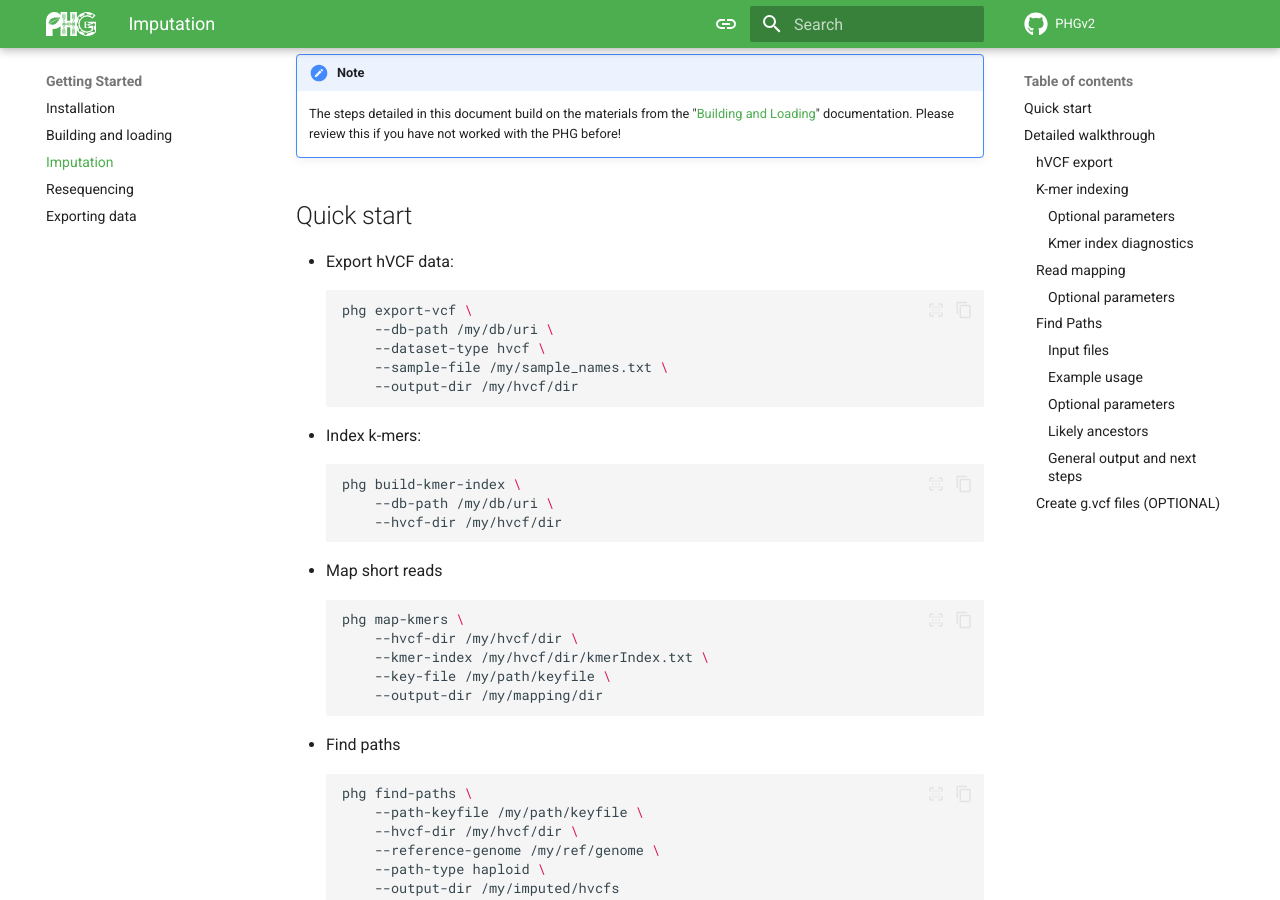
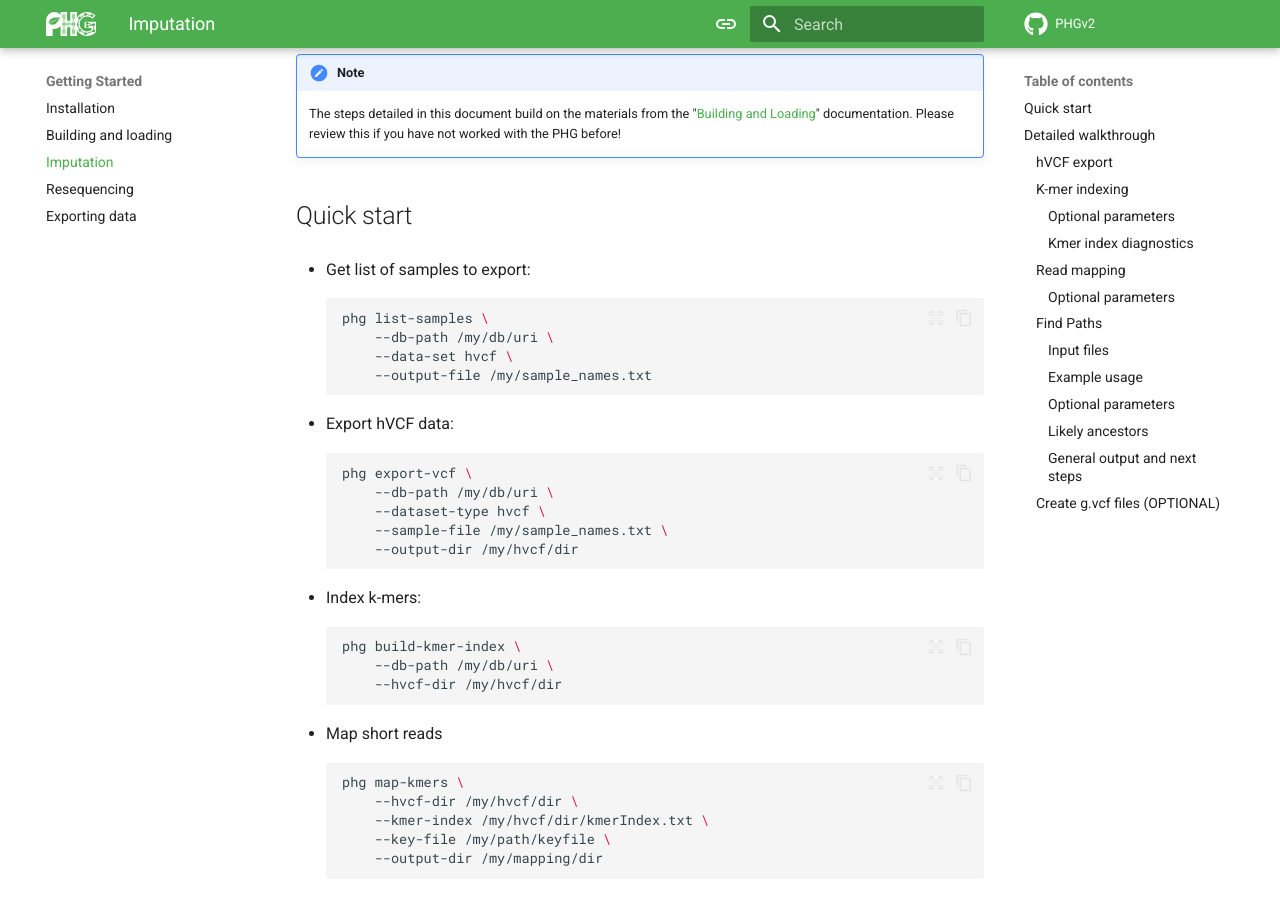
Before and after one commit to maize-genetics/phg_v2, an MkDocs documentation site: the page built from docs/imputation.md, in a window 1280 px wide and 900 px high, scrolled down 362 px. Built offline with MkDocs 1.6.1 and Material for MkDocs 9.7.7, drawn with Linux system fonts in a browser that asks for light colours; comment, search, counter and statistics services are not loaded.

Commit message:
Added step in imputation.md Quick start to get list of samples to export

````diff
--- a/docs/imputation.md
+++ b/docs/imputation.md
@@ -15,6 +15,14 @@ imputation using the PHG:
 
 ## Quick start
 
+* Get list of samples to export:
+  ```shell
+  phg list-samples \
+      --db-path /my/db/uri \
+      --data-set hvcf \
+      --output-file /my/sample_names.txt
+  ```
+
 * Export hVCF data:
   ```shell
   phg export-vcf \
@@ -23,6 +31,7 @@ imputation using the PHG:
       --sample-file /my/sample_names.txt \
       --output-dir /my/hvcf/dir
   ```
+
 * Index k-mers:
   ```shell
   phg build-kmer-index \
````
